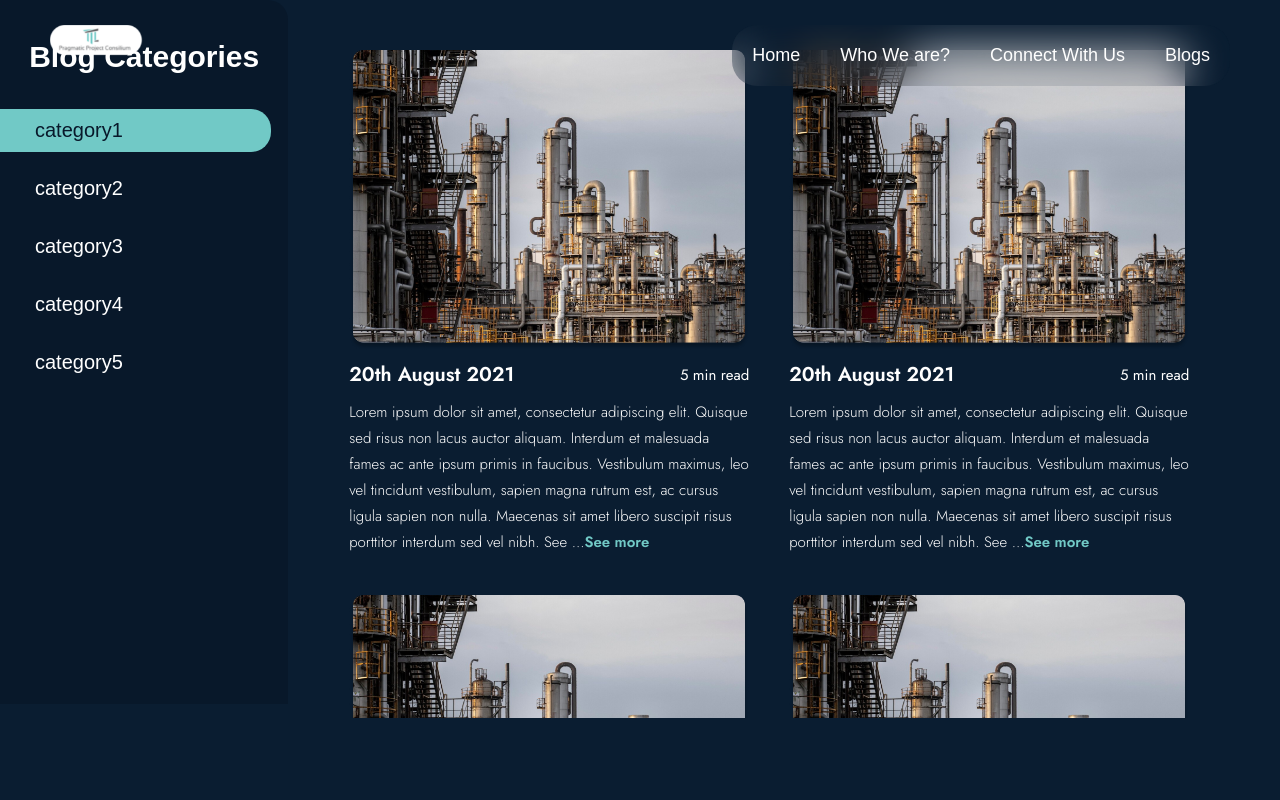
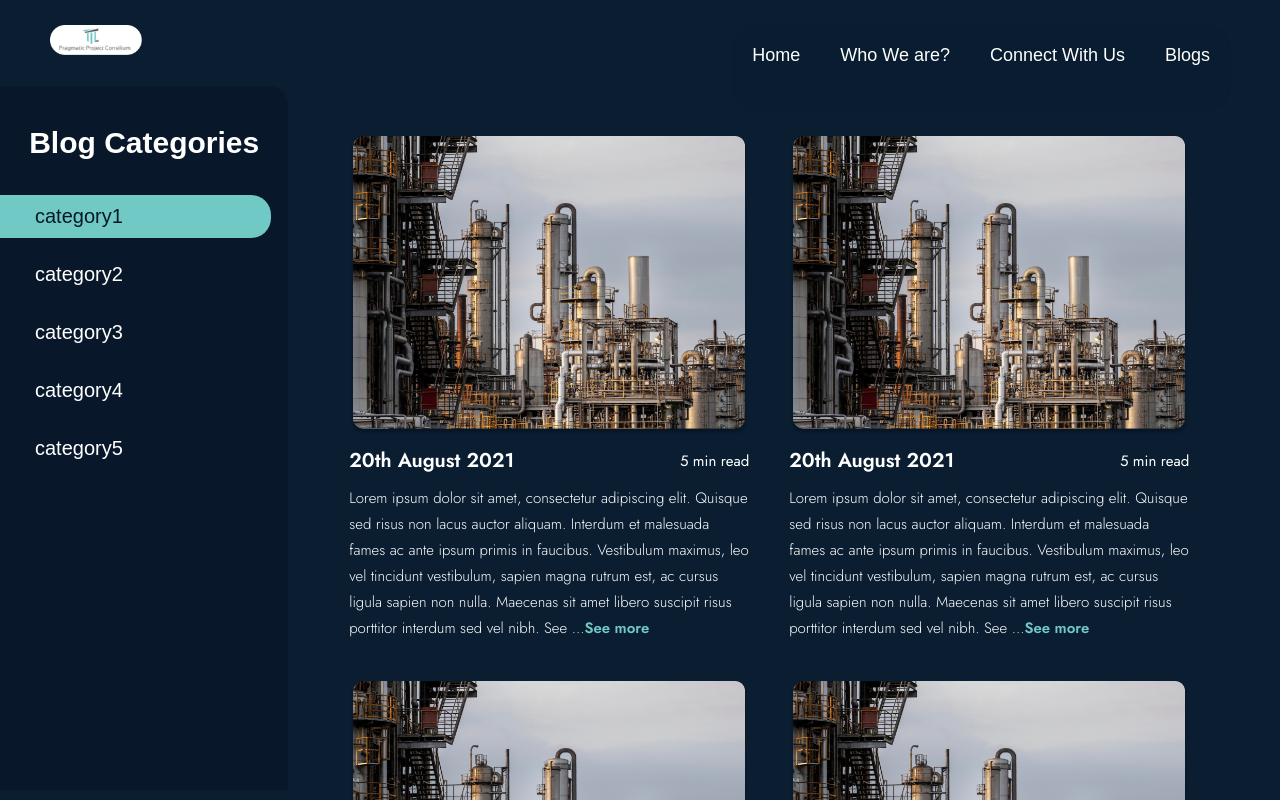
Before and after one commit to 25sudharsan27/pragmatic-project, a React (Create React App) app: page /blogs in a window 1280 px wide. Built offline with nearby package versions, Linux system fonts and the light colour scheme.

Commit message:
modified for both for blogs and home page

```diff
--- a/src/Pages/Blogs/Blogs.js
+++ b/src/Pages/Blogs/Blogs.js
@@ -82,7 +82,7 @@ const Blogs = () => {
                 >
                     ☰
                 </button>
-            <Navbar />
+            <Navbar pos="" />
             </div>
             <div className="blogs-page">
                 {/* Sidebar Toggle Button (Only for mobile) */}
--- a/src/Pages/Home/App.js
+++ b/src/Pages/Home/App.js
@@ -49,7 +49,7 @@ function App() {
 
   return (
     <div className="App">
-      <Navbar />
+      <Navbar pos="fixed" />
       <div className="Slider">
 
         <div data-aos="fade-right"  className="slider-content">
--- a/src/components/Navbar/Navbar.css
+++ b/src/components/Navbar/Navbar.css
@@ -1,12 +1,21 @@
 .navbar{
     width:100%;
     /* margin:30px 30px; */
-    position:fixed;
     top:0;
     display:flex;
     /* align-items: center; */
     justify-content:space-between;
     z-index:10000000;
+    /* background-color:rgba(10, 29, 49, 0.1); */
+    position:fixed;
+}
+.navbar1{
+    width:100%;
+    /* margin:30px 30px; */
+    top:0;
+    display:flex;
+    /* align-items: center; */
+    justify-content:space-between;
     /* background-color:rgba(10, 29, 49, 0.1); */
 
 }
--- a/src/components/Navbar/Navbar.js
+++ b/src/components/Navbar/Navbar.js
@@ -3,8 +3,11 @@ import './Navbar.css';
 import logo from '../images/logo.png';
 
 
-function App() {
+function App({pos}) {
+
+  if(pos==='fixed'){
   return (
+
     <div className="navbar">
       <div>
       <img src={logo} alt="logo" className="navbar-logo" />
@@ -17,6 +20,23 @@ function App() {
       </div>
     </div>
   );
+  }
+  else{
+    return (
+
+      <div className="navbar1">
+        <div>
+        <img src={logo} alt="logo" className="navbar-logo" />
+        </div>
+        <div className="navbar-right">
+          <a href="/" className="navbar-item" >Home</a>
+          <a href="#" className="navbar-item" >Who We are?</a>
+          <a href="#" className="navbar-item" >Connect With Us</a>
+          <a href="/blogs" className="navbar-item" >Blogs</a>
+        </div>
+      </div>
+    );
+  }
 }
 
 export default App;
```
